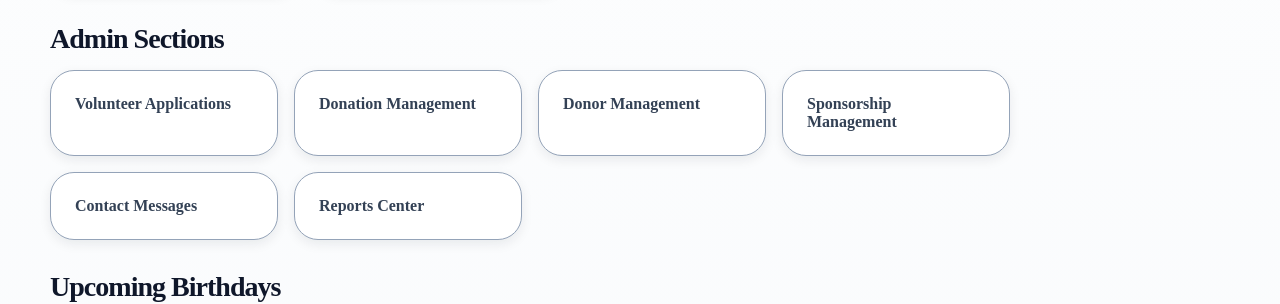
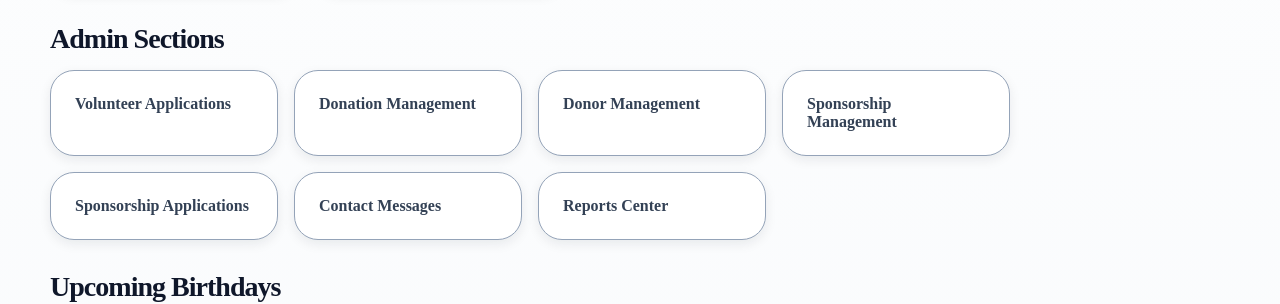
Before and after one commit to tkaim88/st-catherine-house-of-hope, a React (Vite) app: page /admin in a window 1280 px wide. Shown: the part 915-1219 px from the top of the page. Built offline with nearby package versions, Linux system fonts and the light colour scheme; no server answers; sample sign-in values are in the browser's storage.

Commit message:
Add sponsorship applications admin dashboard link

```diff
--- a/src/pages/Admin/AdminDashboard.jsx
+++ b/src/pages/Admin/AdminDashboard.jsx
@@ -311,6 +311,12 @@ function AdminDashboard() {
                     </Link>
                   )}
 
+                  {hasPermission('sponsorshipApplications') && (
+                    <Link   className="quick-action-card" to="/admin/sponsorship-applications">
+                      Sponsorship Applications
+                    </Link>
+           )}
+
                   {hasPermission('messages') && (
                     <Link className="quick-action-card" to="/admin/messages">
                       Contact Messages
```
